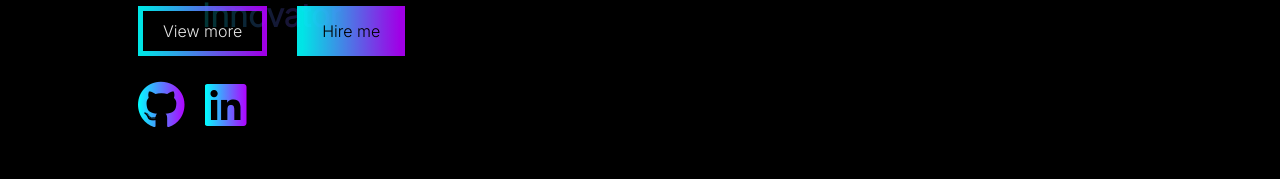
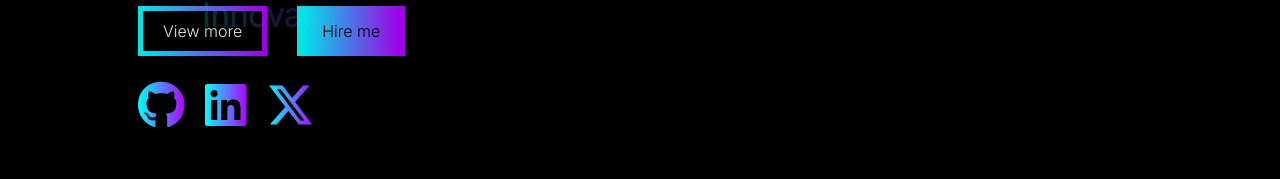
Before and after one commit to Dinithi1625403/myPortfolio, a React (Create React App) app: page / in a window 1280 px wide. Shown: the part 393-572 px from the top of the page. Built offline with nearby package versions, Linux system fonts and the light colour scheme.

Commit message:
initial commit

```diff
--- a/src/components/intro.jsx
+++ b/src/components/intro.jsx
@@ -29,7 +29,7 @@ export default function Intro() {
             <div>
                 <div className='media'><a href='https://github.com/Dinithi1625403'><i className='fab fa-github icon'></i></a></div>
                 <div className='media'><a href='https://www.linkedin.com/in/dinithi-dewmini-30280327b/'><i className='fab fa-linkedin icon'></i></a></div>
-
+                <div className='media'><a href='https://twitter.com/DinithiDewmini'><i className='fab fa-x-twitter icon'></i></a></div>
             </div>
         </div>
     );
```
